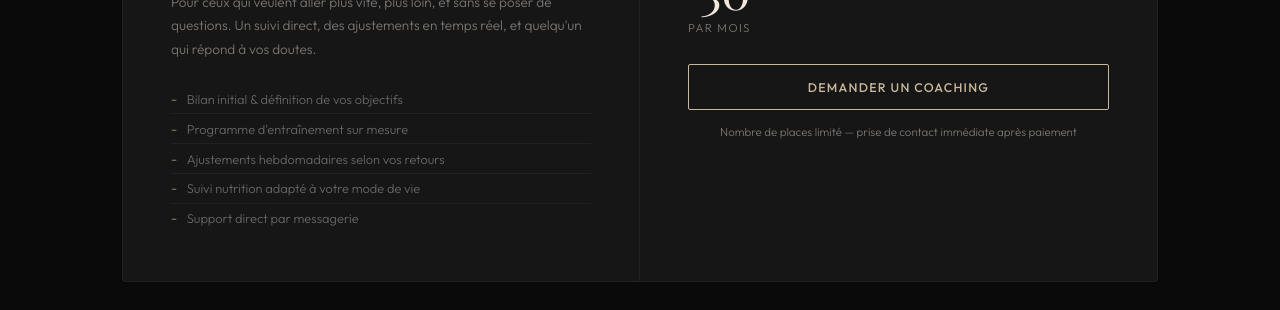
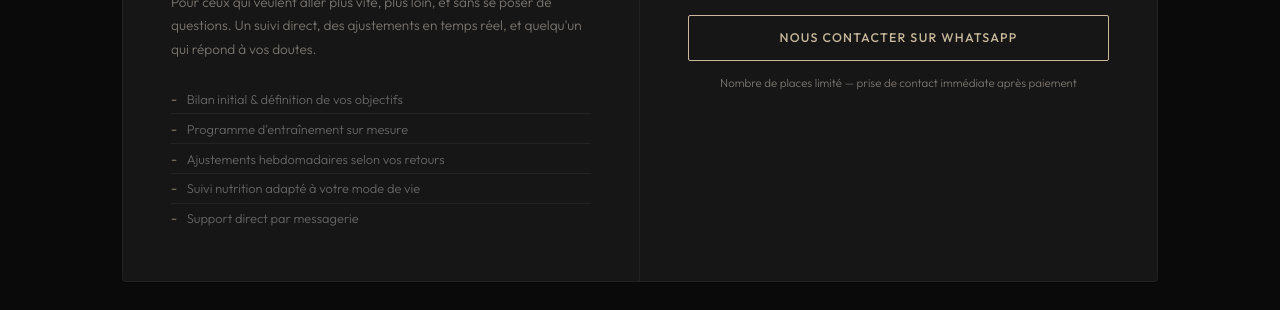
Before and after one commit to RawBlueprint/LeBlueprint, a plain HTML site: page index.html in a window 1280 px wide. Shown: the part 801-1111 px from the top of the page. Drawn offline with nearby package versions, Linux system fonts and the light colour scheme.

Commit message:
Add files via upload

```diff
--- a/index.html
+++ b/index.html
@@ -631,12 +631,8 @@
         </ul>
       </div>
       <div class="coaching-right">
-        <div class="coaching-price-block">
-          <div class="coaching-price"><span class="price-currency">€</span>30</div>
-          <div class="coaching-price-sub">par mois</div>
-        </div>
-        <button class="coaching-btn" onclick="window.open('https://buy.stripe.com/00wdR83U857ZaeDeiH1Jm03','_blank')">
-          Demander un coaching
+        <button class="coaching-btn" onclick="window.open('https://wa.me/33651270754','_blank')">
+          Nous contacter sur WhatsApp
         </button>
         <p class="coaching-note">Nombre de places limité — prise de contact immédiate après paiement</p>
       </div>
```
